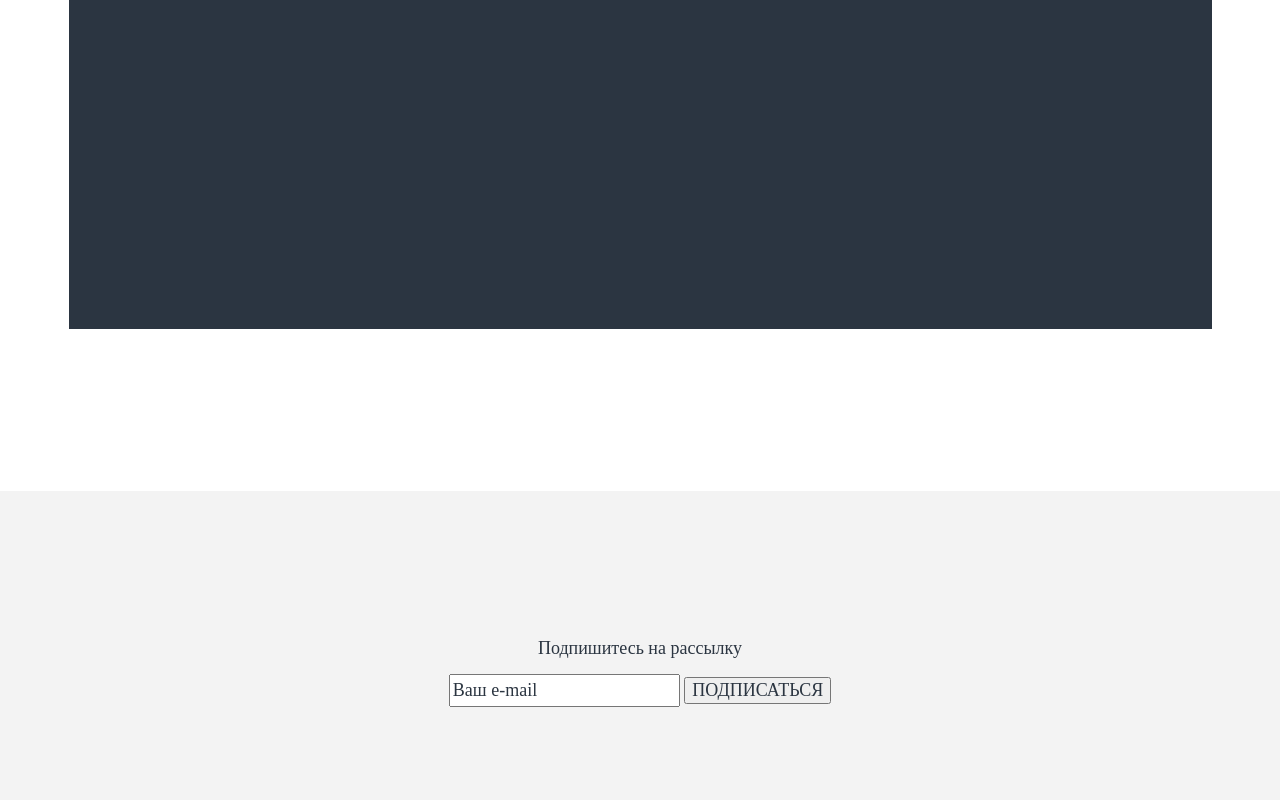
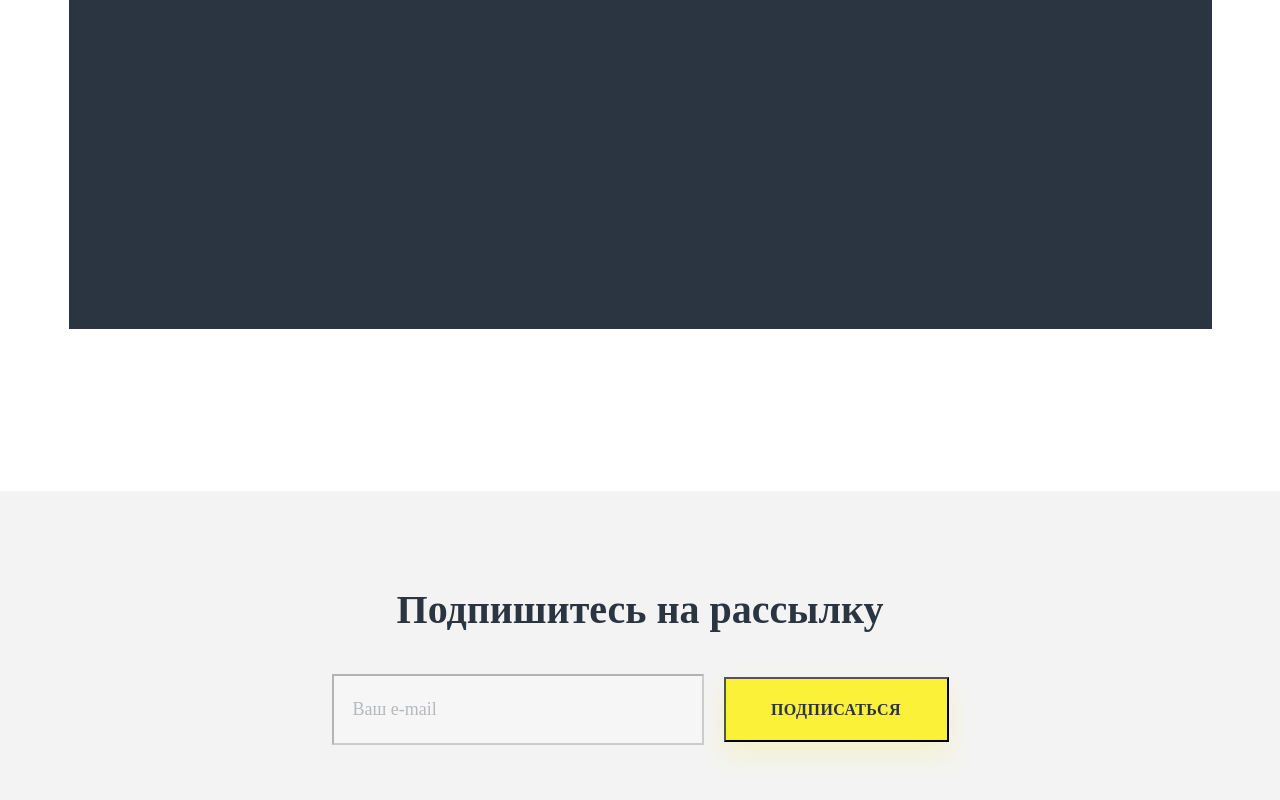
Before and after one commit to grigorisem/freefit-gym, a plain HTML site: page index.html in a window 1280 px wide. Shown: the part 1544-2344 px from the top of the page. Drawn offline with Linux system fonts and the light colour scheme.

Commit message:
subscription dev updated

```diff
--- a/assets/css/styles.css
+++ b/assets/css/styles.css
@@ -5,6 +5,7 @@
     font-size: 18px;
     line-height: 150%;
     color: #2B3541;
+    margin: 0;
 }
 body {
     width: 100%;
@@ -285,6 +286,63 @@ header {
     flex-direction: column;
 }
 
+.mailing-inner h1 {
+    /*max-width: 587px;*/
+    max-width: 617px;
+    width: 100%;
+    max-height: 49px;
+    height: 49px;
+    font-family: 'Montserrat';
+    font-style: normal;
+    font-weight: 700;
+    font-size: 40px;
+    line-height: 49px;
+    text-align: center;
+    color: #2B3541;
+    margin-bottom: 40px;
+}
+
+form {
+    max-width: 617px;
+    width: 100%;
+    display: flex;
+    flex-direction: row;
+    align-items: center;
+}
+#email {
+    margin-right: 20px;
+    max-width: 372px;
+    width: 100%;
+    max-height: 65px;
+    height: 65px;
+    background: #FFFFFF;
+    font-family: 'Montserrat';
+    font-style: normal;
+    font-weight: 400;
+    font-size: 18px;
+    line-height: 150%;
+    color: #2B3541;
+    opacity: 0.3;
+    padding-left: 19px;
+}
+
+#subscription {
+    max-width: 225px;
+    width: 100%;
+    height: 65px;
+    max-height: 65px;
+    background: #FBF138;
+    box-shadow: 0px 13px 24px rgba(251, 241, 56, 0.2);
+    font-family: 'Montserrat';
+    font-style: normal;
+    font-weight: 700;
+    font-size: 16px;
+    line-height: 150%;
+    text-align: center;
+    letter-spacing: 0.03em;
+    text-transform: uppercase;
+    color: #2B3541;
+}
 
 
 
```
Also changed, not shown: index.html (+1 -1 lines).
